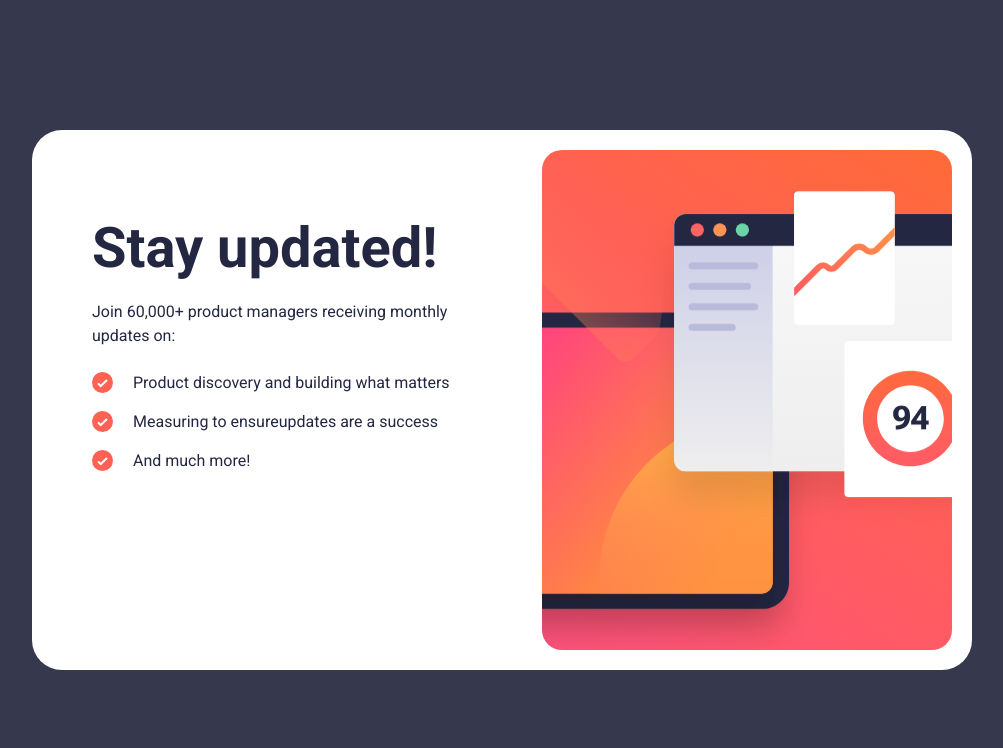
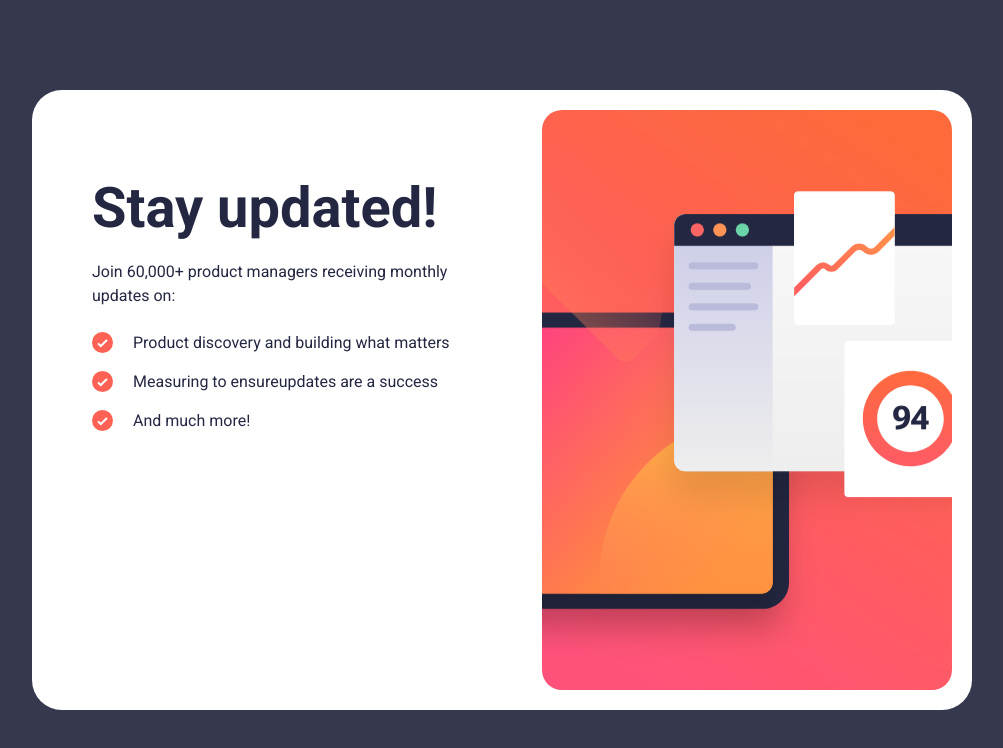
Before and after one commit to hun-ah/newsletter-signup-react, a React (Vite) app: page / in a window 1280 px wide. Shown: the top 748 px of the page, without its empty margins (138-1141 px from the left). Built offline with nearby package versions, Linux system fonts and the light colour scheme.

Commit message:
increased container height

```diff
--- a/src/pages/form/form.module.css
+++ b/src/pages/form/form.module.css
@@ -1,5 +1,5 @@
 .container {
-  height: 500px;
+  height: 580px;
   width: 900px;
   background: var(--white);
   border-radius: 30px;
```
